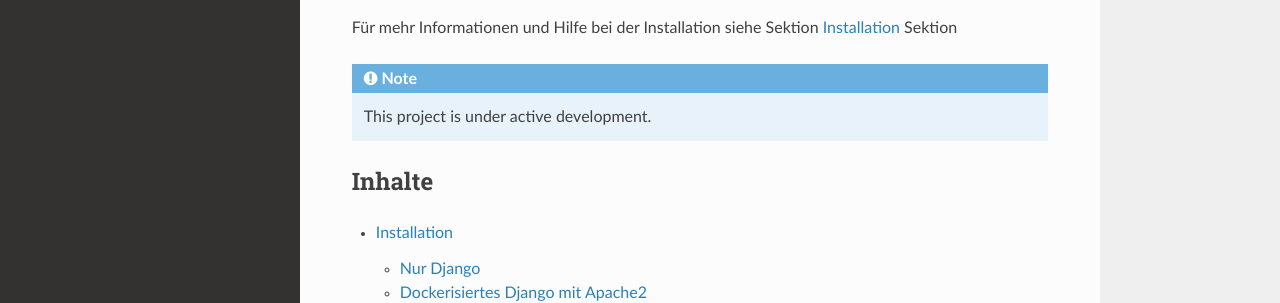
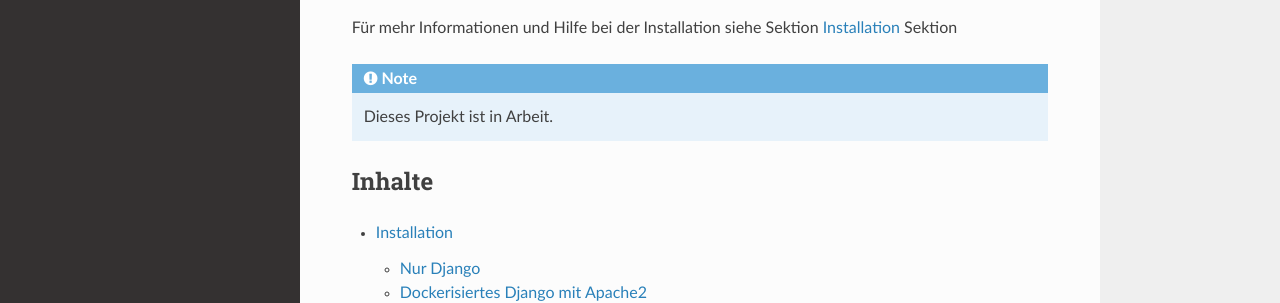
Before and after one commit to gnsave/GNSave, a Sphinx documentation site: the page built from docs/source/index.rst, in a window 1280 px wide and 900 px high. Shown: the part 360-663 px from the top of the window. Built offline with Sphinx 7.4.7 and the Read the Docs theme 2.0.0, drawn with Linux system fonts in a browser that asks for light colours.

Commit message:
Update index.rst

```diff
--- a/docs/source/index.rst
+++ b/docs/source/index.rst
@@ -11,7 +11,7 @@ Für mehr Informationen und Hilfe bei der Installation siehe Sektion :doc:`insta
 
 .. note::
 
-   This project is under active development.
+   Dieses Projekt ist in Arbeit.
 
 Inhalte
 --------
```
